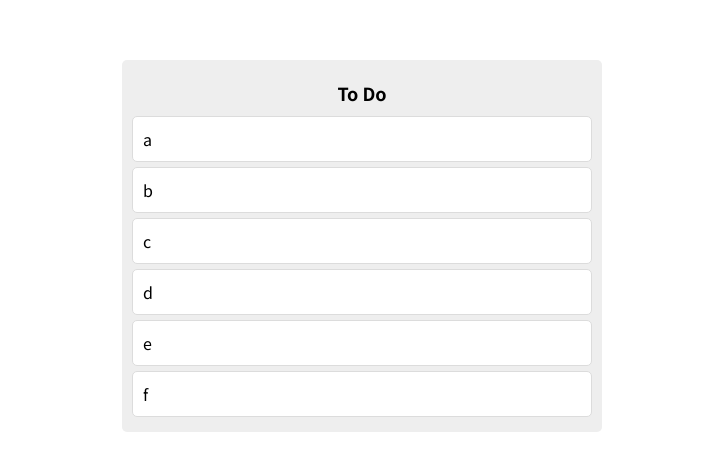
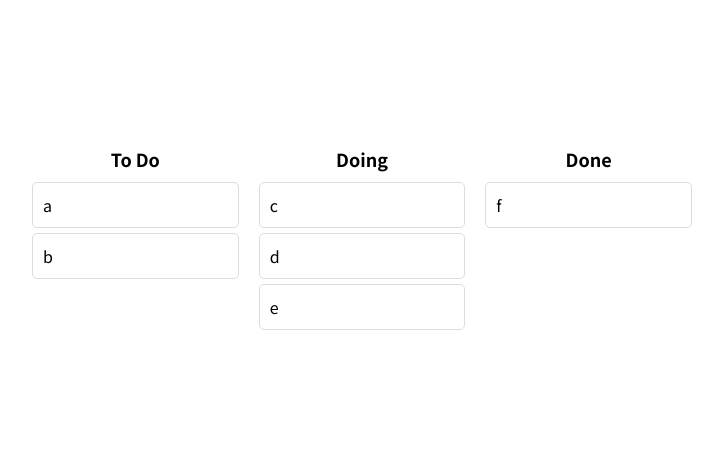
Before and after one commit to dh365x/kanban-board, a React (Create React App) app: page / in a window 1280 px wide. Shown: the part 154-624 px from the top of the page, without its empty margins (278-1001 px from the left). Built offline with nearby package versions, Linux system fonts and the light colour scheme.

Commit message:
멀티보드 컴포넌트 추가

```diff
--- a/src/App.tsx
+++ b/src/App.tsx
@@ -1,14 +1,14 @@
-import { DragDropContext, DropResult, Droppable } from "react-beautiful-dnd";
+import { DragDropContext, DropResult } from "react-beautiful-dnd";
 import { atom, useRecoilState } from "recoil";
-import { styled } from "styled-components";
-import Card from "./components/Card";
+import styled from "styled-components";
+import Board from "./components/Board";
 
 const Wrapper = styled.div`
 	display: flex;
 	align-items: center;
 	justify-content: center;
 	margin: 0 auto;
-	max-width: 480px;
+	max-width: 680px;
 	width: 100%;
 	height: 100vh;
 	overflow: hidden;
@@ -16,61 +16,44 @@ const Wrapper = styled.div`
 
 const Boards = styled.div`
 	display: grid;
-	grid-template-columns: reap(1, 1fr);
+	grid-template-columns: repeat(3, 1fr);
 	width: 100%;
 `;
 
-const Board = styled.div`
-	padding: 10px;
-	min-height: 200px;
-	border-radius: 5px;
-	background-color: #eeeeee;
-`;
+interface IToDoState {
+	[key: string]: string[];
+}
 
-const Title = styled.h2`
-	padding: 10px;
-	text-align: center;
-	font-size: 18px;
-	font-weight: 600;
-`;
-
-const toDoState = atom({
+const toDoState = atom<IToDoState>({
 	key: "toDo",
-	default: ["a", "b", "c", "d", "e", "f"],
+	default: {
+		"To Do": ["a", "b"],
+		Doing: ["c", "d", "e"],
+		Done: ["f"],
+	},
 });
 
 function App() {
 	const [toDos, setToDos] = useRecoilState(toDoState);
 	const onDragEnd = ({ draggableId, source, destination }: DropResult) => {
-		console.log(draggableId, source, destination);
-
 		if (source.index === destination?.index) return;
-		setToDos((currentToDos) => {
-			// 1) 기존 배열의 요소를 추출하여 새 배열에 포함
-			const copiedToDos = [...currentToDos];
-			// 2) 선택한 아이템 제거(source.index)
-			copiedToDos.splice(source.index, 1);
-			// 3) 선택한 아이템을 도착지점에 포함(destination.index)
-			copiedToDos.splice(Number(destination?.index), 0, draggableId);
-			return copiedToDos;
-		});
+		// setToDos((currentToDos) => {
+		// 	// 1) 기존 배열의 요소를 추출하여 새 배열에 포함
+		// 	const copiedToDos = [...currentToDos];
+		// 	// 2) 선택한 아이템 제거(source.index)
+		// 	copiedToDos.splice(source.index, 1);
+		// 	// 3) 선택한 아이템을 도착지점에 포함(destination.index)
+		// 	copiedToDos.splice(Number(destination?.index), 0, draggableId);
+		// 	return copiedToDos;
+		// });
 	};
-
 	return (
 		<DragDropContext onDragEnd={onDragEnd}>
 			<Wrapper>
 				<Boards>
-					<Droppable droppableId="list">
-						{(provied) => (
-							<Board ref={provied.innerRef} {...provied.droppableProps}>
-								<Title>To Do</Title>
-								{toDos.map((toDo, index) => (
-									<Card key={toDo} index={index} toDo={toDo} />
-								))}
-								{provied.placeholder}
-							</Board>
-						)}
-					</Droppable>
+					{Object.keys(toDos).map((boardId) => (
+						<Board boardId={boardId} key={boardId} toDos={toDos[boardId]} />
+					))}
 				</Boards>
 			</Wrapper>
 		</DragDropContext>
--- /dev/null
+++ b/src/components/Board.tsx
@@ -0,0 +1,39 @@
+import { Droppable } from "react-beautiful-dnd";
+import styled from "styled-components";
+import Card from "./Card";
+
+const Wrapper = styled.div`
+	min-height: 200px;
+	padding: 20px 10px;
+	border-radius: 5px;
+	background-color: ${(props) => props.theme.boardColor};
+`;
+
+const Title = styled.h2`
+	margin-bottom: 10px;
+	text-align: center;
+	font-size: 18px;
+	font-weight: 600;
+`;
+
+interface IBoard {
+	toDos: string[];
+	boardId: string;
+}
+
+function Board({ toDos, boardId }: IBoard) {
+	return (
+		<Droppable droppableId={boardId}>
+			{(provided) => (
+				<Wrapper ref={provided.innerRef} {...provided.droppableProps}>
+					<Title>{boardId}</Title>
+					{toDos.map((toDo, index) => (
+						<Card key={toDo} index={index} toDo={toDo} />
+					))}
+					{provided.placeholder}
+				</Wrapper>
+			)}
+		</Droppable>
+	);
+}
+export default Board;
--- a/src/components/Card.tsx
+++ b/src/components/Card.tsx
@@ -1,3 +1,4 @@
+import React from "react";
 import { Draggable } from "react-beautiful-dnd";
 import { styled } from "styled-components";
 
@@ -30,4 +31,4 @@ function Card({ toDo, index }: ICard) {
 	);
 }
 
-export default Card;
+export default React.memo(Card);
```
